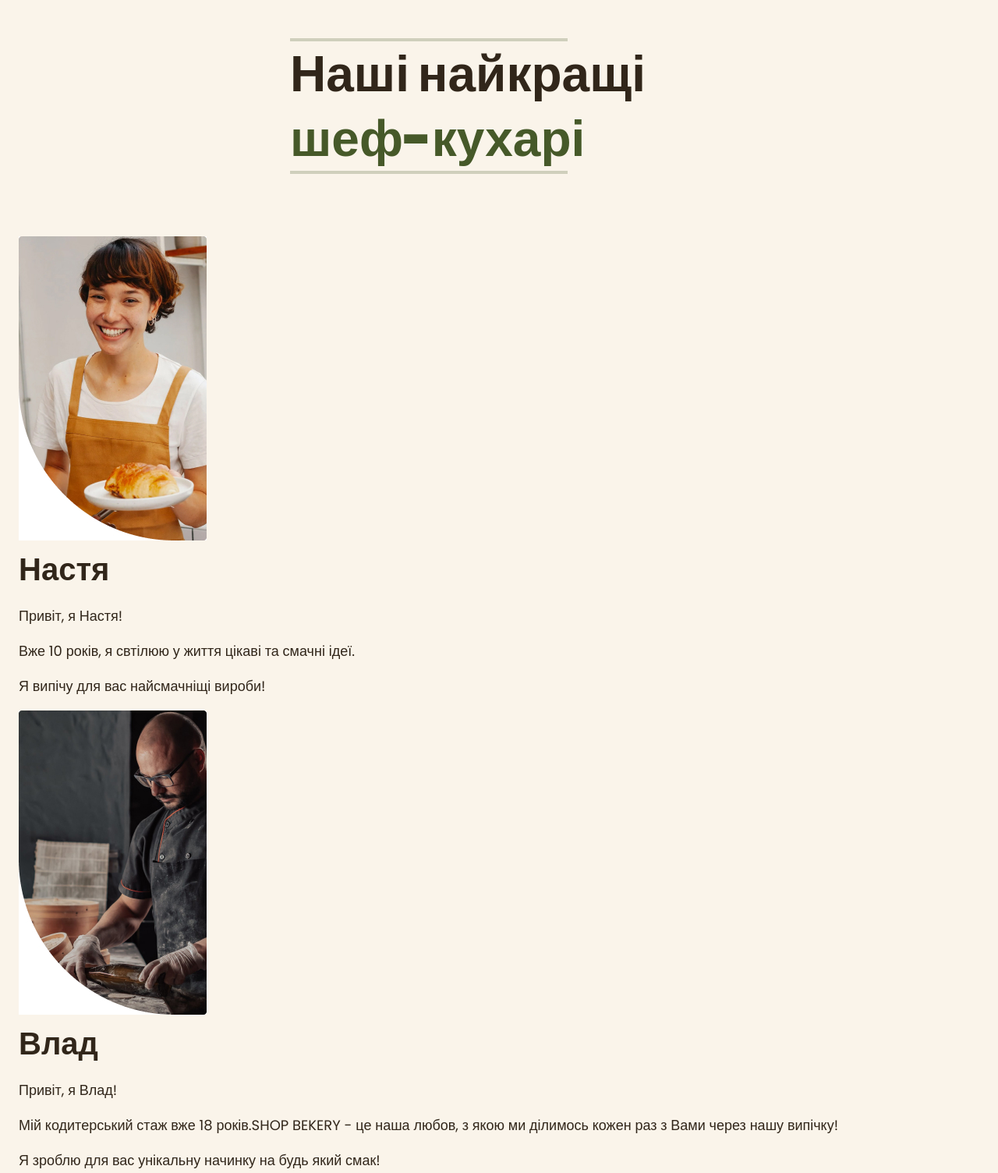
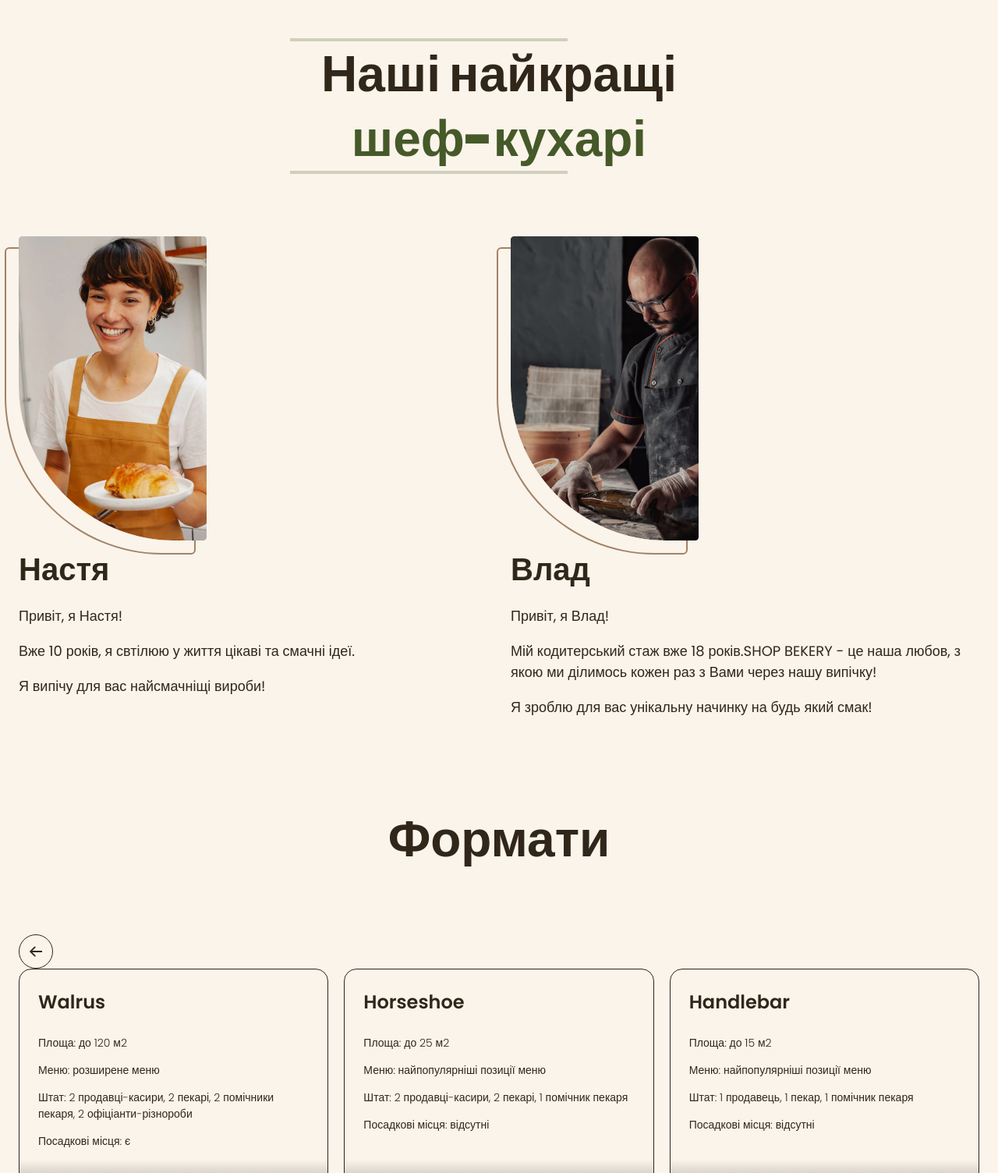
Before and after one commit to devpv/bakary, a plain HTML site: page index.html in a window 1280 px wide. Shown: the part 1460-2964 px from the top of the page at 78% size. Drawn offline with Linux system fonts and the light colour scheme.

Commit message:
Додано фон, зображення та іконки

```diff
--- a/index.html
+++ b/index.html
@@ -68,27 +68,31 @@
 		<!-- best chefs -->
 		<section class="section" id="chefs-section">
 			<div class="container">
-				<h2 class="chefs-title section-title">Наші найкращі <span class="accent">шеф-кухарі</span> </h2>
-				<ul>
-					<li><img src="img/foto-chef-nastya.jpg" alt="Фото шеф-кухаря Настя"></li>
-					<li>
-						<article>
-							<h3 class="chef-title">Настя</h3>
-							<p>Привіт, я Настя!</p>
-							<p>Вже 10 років, я свтілюю у життя цікаві та смачні ідеї.</p>
-							<p>Я випічу для вас найсмачніщі вироби!</p>
+				<h2 class="chefs-title section-title centered">
+					Наші найкращі <span class="accent">шеф-кухарі</span>
+				</h2>
+				<ul class="chefs-list">
+					<li class="chefs-item">
+						<article class="chef-card">
+							<img class="chef-foto" src="img/nastya-chef.jpg" alt="Фото шеф-кухаря Настя">
+							<div>
+								<h3 class="chef-title">Настя</h3>
+								<p class="chef-text">Привіт, я Настя!</p>
+								<p class="chef-text">Вже 10 років, я свтілюю у життя цікаві та смачні ідеї.</p>
+								<p class="chef-text">Я випічу для вас найсмачніщі вироби!</p>
+							</div>
 						</article>
 					</li>
-				</ul>
-				<ul>
-					<li><img src="img/foto-chef-vlad.jpg" alt="Фото шеф-кухаря Влада"></li>
-					<li>
-						<article>
-							<h3 class="chef-title">Влад</h3>
-							<p>Привіт, я Влад!</p>
-							<p>Мій кодитерський стаж вже 18 років.SHOP BEKERY - це наша любов, з якою ми ділимось кожен раз з Вами через
+					<li class="chefs-item">
+						<article class="chefs-card">
+							<img class="chef-foto" src="img/vlad-chef.jpg" alt="Фото шеф-кухаря Влада">
+							<div>
+								<h3 class="chef-title">Влад</h3>
+								<p class="chef-text">Привіт, я Влад!</p>
+								<p class="chef-text">Мій кодитерський стаж вже 18 років.SHOP BEKERY - це наша любов, з якою ми ділимось кожен раз з Вами через
 								нашу випічку!</p>
-							<p>Я зроблю для вас унікальну начинку на будь який смак!</p>
+								<p class="chef-text">Я зроблю для вас унікальну начинку на будь який смак!</p>
+							</div>
 						</article>
 					</li>
 				</ul>
@@ -97,7 +101,12 @@
 		<!-- formats -->
 		<section class="section" id="formats-section">
 			<div class="container">
-				<h2 class="formats-title section-title">Формати</h2>
+				<h2 class="formats-title section-title centered">Формати</h2>
+				<button class="carousel-button" type="button">
+					<svg width="16" height="16">
+						<use href="./img/icons.svg#icon-Arrow"></use>
+					</svg>
+				</button>
 				<ul class="formats-list">
 					<li class="formats-item">
 						<article class="format-card">
@@ -133,6 +142,11 @@
 						</article>
 					</li>
 				</ul>
+				<button class="carousel-button" type="button">
+					<svg width="16" height="16">
+						<use href="./img/icons.svg#icon-Arrow"></use>
+					</svg>
+				</button>
 			</div>
 		</section>
 		<!-- contact -->
@@ -147,7 +161,7 @@
 			</div>
 		</section>
 	</main>
-	<footer>
+	<footer class="footer">
 		<div class="container">
 			<nav>
 				<a href="#"><img src="./img/logo.svg" alt="Логотип сучасної пекарні"></a>
@@ -164,11 +178,15 @@
 						<li><a class="address-link" href="https://maps.app.goo.gl/Qp3t1jKUoovkfrM59" target="_blank">Україна, м.
 								Київ, вул. Січових Стрільців 54</a></li>
 						<li><a href="#">
-								<!-- facebook -->
+								<svg class="address-icon" width="32" height="32">
+									<use href="./img/icons.svg#icon-facebook"></use>
+								</svg>
 							</a>
 						</li>
 						<li><a href="#">
-								<!-- instagram -->
+								<svg class="address-icon" width="32" height="32">
+									<use href="./img/icons.svg#icon-instagram"></use>
+								</svg>
 							</a>
 						</li>
 					</ul>
```
